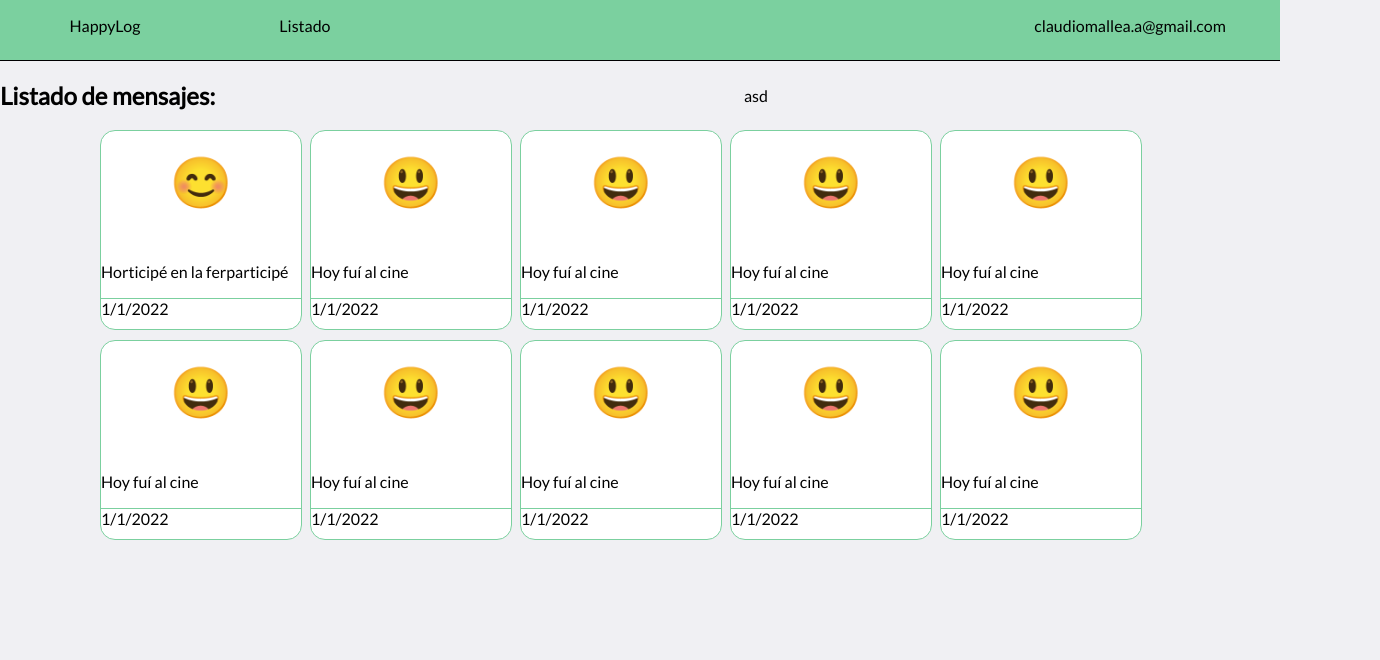
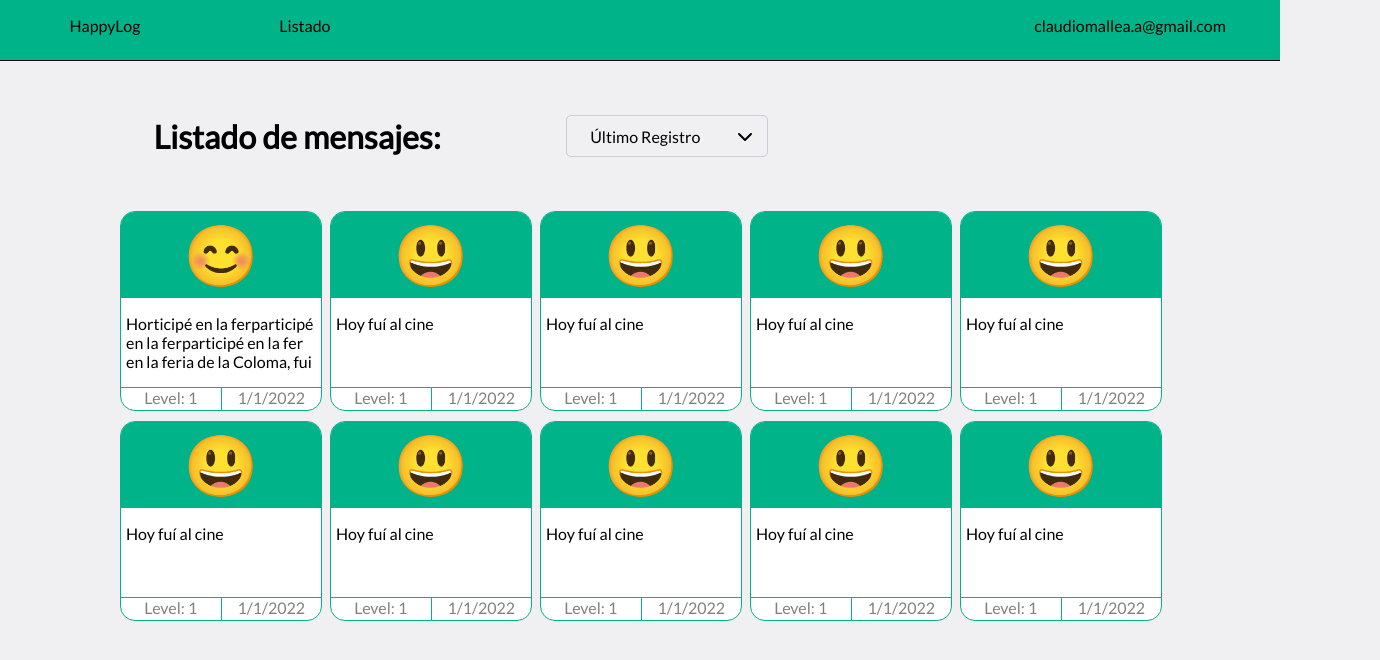
Before and after one commit to ClaudioMallea/HappyLog, a Vue app in the folder happylog/: page /#/listado in a window 1280 px wide. Shown: the top 660 px of the page, 1380 px wide, since content can reach past the window. Built offline with nearby package versions, Linux system fonts and the light colour scheme.

Commit message:
Se avanza en el listado y en los botones del select

```diff
--- a/happylog/package.json
+++ b/happylog/package.json
@@ -8,6 +8,11 @@
     "lint": "vue-cli-service lint"
   },
   "dependencies": {
+    "@fortawesome/fontawesome-svg-core": "^6.3.0",
+    "@fortawesome/free-brands-svg-icons": "^6.3.0",
+    "@fortawesome/free-regular-svg-icons": "^6.3.0",
+    "@fortawesome/free-solid-svg-icons": "^6.3.0",
+    "@fortawesome/vue-fontawesome": "^3.0.3",
     "core-js": "^3.8.3",
     "vue": "^3.2.13",
     "vue-router": "^4.1.6"
--- a/happylog/src/components/ListadoMessages.vue
+++ b/happylog/src/components/ListadoMessages.vue
@@ -1,22 +1,37 @@
 <template>
     <div >
         <NavbarItem/>
-        <div>
+        <div class="MassiveContainer">
             <header>
-                <h2>Listado de mensajes:</h2>
-                <div > asd</div>
+                <h1>Listado de mensajes:</h1>
+                <div class="orderButtons" >
+                    <SelectButton></SelectButton>
+
+
+                </div>
             </header>
             <div class="container">
 
                 <div class="card" v-for=" (post,index) in happy_levels_face" :key="index">
                     <div class="containerContent">
-                        <p class="level">{{post.level}}</p>
+                        <p class="level">
+                            {{post.level}}
+                        </p>
 
-                        <p class="PostMessage">{{post.msg}}</p>
+                        <p class="PostMessage">
+
+                            {{post.msg}}
+                        </p>
 
 
                         <footer>
-                            1/1/2022
+                            <div>
+                                <p>Level: 1</p>
+                            </div>
+                            <div>
+                                <p>1/1/2022 </p>
+                            </div>
+
                         </footer>
                     </div>
                 </div>
@@ -27,11 +42,12 @@
 
 <script>
 import NavbarItem from './NavbarItem.vue';
+import SelectButton from './SelectButton.vue';
     export default {
         name:"ListadoMessages",
         components:{
             NavbarItem,
-
+            SelectButton,
         },
         data(){
                 return{
@@ -70,57 +86,97 @@ import NavbarItem from './NavbarItem.vue';
 body{
     background-color: red;
 }
+.MassiveContainer{
+    width:100%;
+
+}
 header{
     display:flex;
     justify-content: space-between;
     align-items:center;
     width:60%;
-
+    height:150px;
+}
+header h1{
+    margin-left:20%;
 }
 .container{
     display:grid;
-    margin-left:100px;
     grid-template-columns: repeat(5,200px);
     grid-auto-rows: 200px;
-    justify-content: flex-start;
+    justify-content: center;
     column-gap: 10px;
     row-gap:10px;
-    width:100%;
     height:900px;
 }
+
+
+
+/* .orderButtons div span{
+    align-self:flex-end;
+} */
 .card{
-
+    overflow:hidden;
     background-color:white;
     width:100%;
     right:100%;
     border-radius:15px;
-    border:1px solid #7BD09F;
+    border:1px solid #00B388;
+}
+.card:hover{
+    opacity:0.8;
+    cursor:pointer;
 }
 
-
-.card  .level{
-    margin: auto 0;
-    margin-top:20px;
-    font-size:50px;
-    text-align:center;
-}
-.card footer{
-border-top:1px solid #7BD09F;
-}
 .card .containerContent{
+    overflow:hidden;
     height:100%;
     display:flex;
     flex-direction: column;
 }
+.containerContent  .level{
+    display:flex;
+    justify-content: center;
+    align-items:center;
+    background-color:#00B388;
+    height:120px;
+    margin: auto 0;
+    font-size:60px;
+    text-align:center;
+}
+
 .containerContent .PostMessage{
-    max-height:20px;
-    height:20px;
+
+    max-height:80px;
+    height:80px;
     overflow:hidden;
+    padding:0 5px;
 }
-.card footer{
+.containerContent footer{
+    display:flex;
+    border-top:1px solid #00B388;
     overflow:hidden;
     align-self:flex-end;
     width:100%;
     height:30px;
 }
+
+footer div{
+    width:50%;
+
+
+}
+footer div:nth-child(1){
+    border-right:1px solid #00B388;
+}
+footer div:nth-child(2){
+
+}
+footer p{
+    margin: 0 0;
+    color:gray;
+    text-align:center;
+}
+
+
 </style>
--- a/happylog/src/components/NavbarItem.vue
+++ b/happylog/src/components/NavbarItem.vue
@@ -21,7 +21,7 @@
   nav{
     display:flex;
     justify-content: space-between;
-    background-color:#7BD09F;
+    background-color:#00B388;
     width:100%;
     height:60px;
     border-bottom: 1px solid black;
--- /dev/null
+++ b/happylog/src/components/SelectButton.vue
@@ -0,0 +1,99 @@
+<template>
+    <div class="orderBy" v-on:click="toggleShow">
+        <div>
+            <p>Último Registro</p>
+        </div>
+        <div>
+            <font-awesome-icon icon="fa-solid fa-chevron-down" />
+        </div>
+
+    </div>
+    <section  :class="visible">
+            <label v-for="(sort,index) in typeOfSorts" :key="index">
+                <p >{{ sort }} </p>
+            </label>
+    </section>
+</template>
+
+<script>
+    export default {
+        name:"SelectButton",
+        data(){
+            return{
+                typeOfSorts: ["Más reciente","Más antiguo", "Mayor nivel", "Menor nivel", ],
+                visible:[],
+            }
+        },
+        methods:{
+            toggleShow(){
+                if(this.visible.includes("visibilityOn")){
+                    this.visible = ["visibilityOff"]
+                }
+                else{
+                    this.visible = ["visibilityOn"]
+                }
+
+            }
+        }
+    }
+</script>
+
+<style  scoped>
+    *{
+    margin:0 0;
+    }
+    .orderBy{
+        width:200px;
+        height:40px;
+        border-radius:5px;
+        display:flex;
+        flex-direction:row;
+        align-items: center;
+        border:1px solid #CCCBD6;
+    }
+    .orderBy:hover{
+        border:1px solid black;
+        cursor:pointer;
+    }
+    .orderBy div:nth-child(1){
+        width:calc(100% - 20px);
+        height:100%;
+        display:flex;
+        justify-content: center;
+        align-items: center;
+    }
+
+    .orderBy div:nth-child(1) p{
+        margin:0 0;
+    }
+    .orderBy div:nth-child(2){
+
+        width:50px;
+        display:flex;
+        justify-content: center;
+    }
+    section{
+        width:200px;
+        background-color:white;
+        position:absolute;
+        border-radius:5px;
+        visibility: hidden;
+    }
+    section label{
+        cursor:pointer;
+    }
+    section label p{
+        margin:5px auto;
+        text-align:left;
+        padding-left:20px;
+    }
+    section label p:hover{
+        color:blue;
+    }
+    .visibilityOn{
+        visibility:visible;
+    }
+    .visibilityOff{
+        visibility:hidden;
+    }
+</style>
--- a/happylog/src/main.js
+++ b/happylog/src/main.js
@@ -1,9 +1,17 @@
 import { createApp } from 'vue'
 import App from './App.vue'
 import {createRouter,createWebHashHistory} from 'vue-router'
-
 import MessageSection from './components/MessageSection'
 import ListadoMessages from './components/ListadoMessages'
+/* import the fontawesome core */
+import { library } from '@fortawesome/fontawesome-svg-core'
+
+/* import font awesome icon component */
+import { FontAwesomeIcon } from '@fortawesome/vue-fontawesome'
+
+/* import specific icons */
+import { faChevronDown } from '@fortawesome/free-solid-svg-icons'
+library.add(faChevronDown)
 const routes = [
 
         {path:"/", component:MessageSection},
@@ -16,5 +24,6 @@ const router = createRouter({
     routes,
 })
 const app = createApp(App)
+app.component('font-awesome-icon', FontAwesomeIcon)
 app.use(router)
 app.mount('#app')
```
Also changed, not shown: 1 other file (tests, documents, lock files or other folders).
